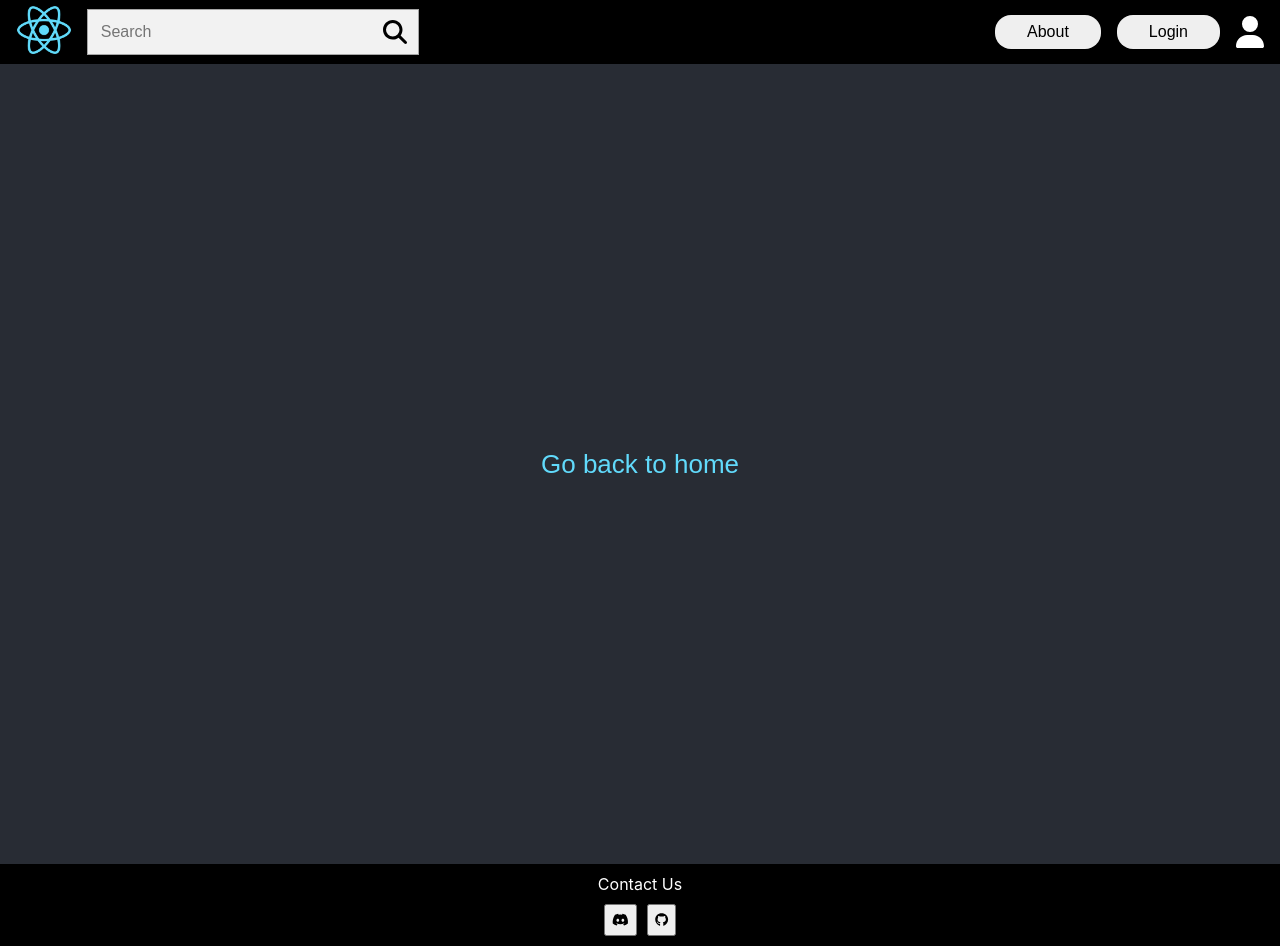
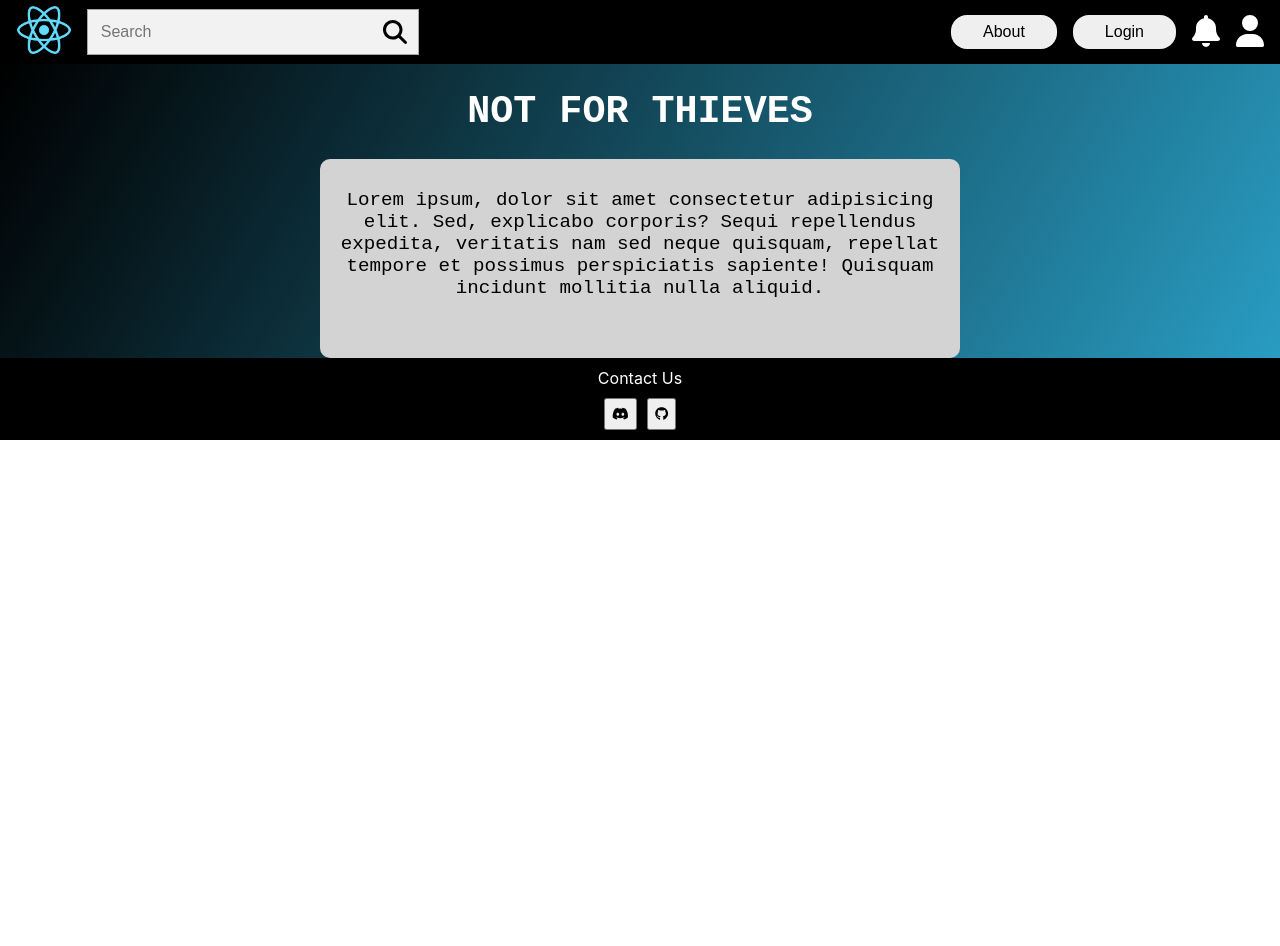
Before and after one commit to Spring2022-CSCI152/Team2, a React (Create React App) app in the folder frontend/: page /account in a window 1280 px wide. After the commit the page ends 800 px from the top, so only its background shows below. Built offline with nearby package versions, Linux system fonts and the light colour scheme.

Commit message:
Added the alert button

```diff
--- a/frontend/src/App.js
+++ b/frontend/src/App.js
@@ -40,6 +40,13 @@ function App() {
             </div>
             // </div>
           }/>
+          <Route path= {"/account"} element={
+            // <div className = "App-body">
+            <div className="App-body-about">
+              <About/>
+            </div>
+            // </div>
+          }/>
 
           <Route path="*" element={ // This is the catch-all route
             <div className="App-body">
--- a/frontend/src/assets/NavBar.css
+++ b/frontend/src/assets/NavBar.css
@@ -120,5 +120,13 @@
     height: 3rem;
     font-size: 2rem;
     color: white;
+
     margin-right: 1rem;
 }
+.alertButton{
+    color: white;
+}
+
+.accountButton{
+    color:white;
+}
--- a/frontend/src/assets/about.css
+++ b/frontend/src/assets/about.css
@@ -2,7 +2,6 @@
     margin: 0;
     padding: 0;
     background: linear-gradient(120deg, black, rgb(41, 156, 194));
-    height: 100vh;
     overflow: hidden;
     display: flex;
     flex-direction: column;
--- /dev/null
+++ b/frontend/src/assets/account.css
@@ -0,0 +1,21 @@
+.header{
+    width: 50%;
+    color: white;
+    font-size: larger;
+    font-family:'Courier New', Courier, monospace;
+}
+
+
+#profilePic{
+    position: relative;
+    left:80px;
+    top:2px;
+
+}
+
+#userImg{
+
+}
+.bio{
+
+}
--- a/frontend/src/components/Navbar.jsx
+++ b/frontend/src/components/Navbar.jsx
@@ -1,7 +1,7 @@
 import React from 'react';
 import '../assets/NavBar.css';
 import { FontAwesomeIcon } from '@fortawesome/react-fontawesome';
-import { faUser, faSearch, faBars } from '@fortawesome/free-solid-svg-icons';
+import { faUser, faSearch, faBars, faBell } from '@fortawesome/free-solid-svg-icons';
 import { Link } from "react-router-dom";
 import { useMediaQuery } from 'react-responsive';
 
@@ -31,6 +31,12 @@ const Navbar = () => {
                     <React.Fragment>
                         <Link to={"/about"} className="aboutButton"> About </Link>
                         <Link to={"/login"} className="loginButton"> Login </Link>
+                        <div className="profilePictureContainer">
+                        <Link to={"/alert"} className="alertButton">
+                            <FontAwesomeIcon icon={faBell} />
+                            {/* <img src="/placeholderPFP.png" alt="profile" className="profilePicture"/> */}
+                        </Link>
+                        </div>
                     </React.Fragment>
                 }
                 {isMobile &&
@@ -39,8 +45,11 @@ const Navbar = () => {
                     </React.Fragment>
                 }
                 <div className="profilePictureContainer">
-                    <FontAwesomeIcon icon={faUser} />
-                    {/* <img src="/placeholderPFP.png" alt="profile" className="profilePicture"/> */}
+
+                    <Link to={"/account"} className="accountButton">
+                        <FontAwesomeIcon icon={faUser} />
+                        {/* <img src="/placeholderPFP.png" alt="profile" className="profilePicture"/> */}
+                    </Link>
                 </div>
             </div>
         </div>
```
Also changed, not shown: frontend/src/components/account.jsx (added, +24 -0 lines).
